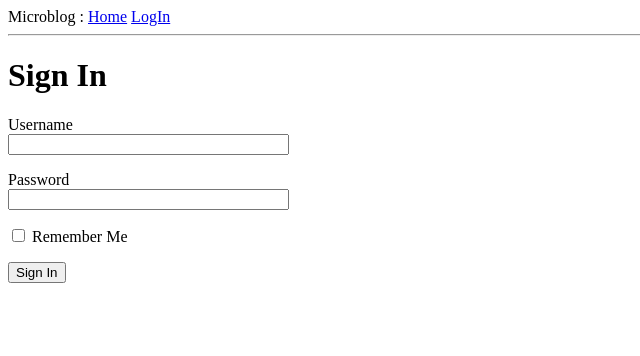
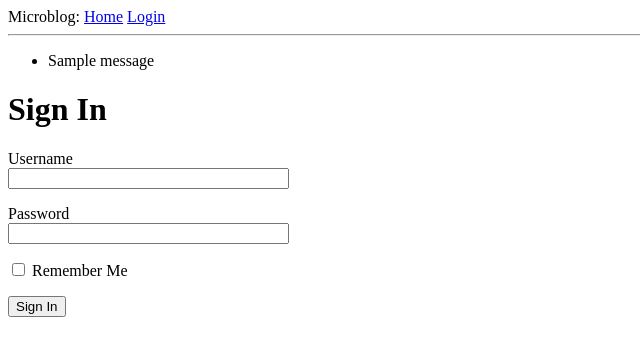
Before and after one commit to shahidul-alam/blogUsingFlask, a Flask app: template app/templates/login.html in a window 1280 px wide. Shown: the top 356 px of the page, without its empty margins (0-640 px from the left). Run offline with Flask 3, Linux system fonts and the light colour scheme; the template is opened without the code that fills it: values that come from a table or form of the project are taken from there, most other values are stand-ins (such as "Sample title", 1, 10 or a date in 2020); one stand-in notice (Sample message) is shown.

Commit message:
sign in done

```diff
--- a/app/templates/base.html
+++ b/app/templates/base.html
@@ -5,23 +5,24 @@
     <meta name="viewport" content="width=device-width, initial-scale=1.0" />
 
     {% if title %}
-    <title>{{ title }} - Microblog</title>
+    <title>{{ title }} - microblog</title>
     {% else %}
-    <title>Welcome to my Microblog</title>
+    <title>microblog</title>
     {% endif %}
   </head>
   <body>
     <div>
-      Microblog : <a href="/index">Home</a>
-      <a href="/login">LogIn</a>
+      Microblog:
+      <a href="/index">Home</a>
+      <a href="/login">Login</a>
     </div>
     <hr />
-    {% with messages = get_flashed_message() %} {% if messages%}
+    {% with messages = get_flashed_messages() %} {% if messages %}
     <ul>
-      {% for mess in message %}
-      <li>{{mess}}</li>
+      {% for message in messages %}
+      <li>{{ message }}</li>
       {% endfor %}
     </ul>
-    {% endif %} {% endwith %} {% block content %} {% endblock %}
+    {% endif %} {% endwith %} {% block content %}{% endblock %}
   </body>
 </html>
--- a/app/templates/login.html
+++ b/app/templates/login.html
@@ -1,16 +1,20 @@
-{% extends "base.html" %}
-
-{% block content %}
+{% extends "base.html" %} {% block content %}
 <h1>Sign In</h1>
 <form action="" method="post" novalidate>
   {{ form.hidden_tag() }}
   <p>
-            {{ form.username.label }}<br>
-            {{ form.username(size=32) }}
+    {{ form.username.label }}<br />
+    {{ form.username(size=32) }}<br />
+    {% for error in form.username.errors %}
+    <span style="color: red">[{{ error }}]</span>
+    {% endfor %}
   </p>
   <p>
-            {{ form.password.label }}<br>
-            {{ form.password(size=32) }}
+    {{ form.password.label }}<br />
+    {{ form.password(size=32) }}<br />
+    {% for error in form.password.errors %}
+    <span style="color: red">[{{ error }}]</span>
+    {% endfor %}
   </p>
   <p>{{ form.remember_me() }} {{ form.remember_me.label }}</p>
   <p>{{ form.submit() }}</p>
```
Also changed, not shown: app/routes.py (+16 -1 lines). Lines whose indentation alone changed are shown as unchanged.
